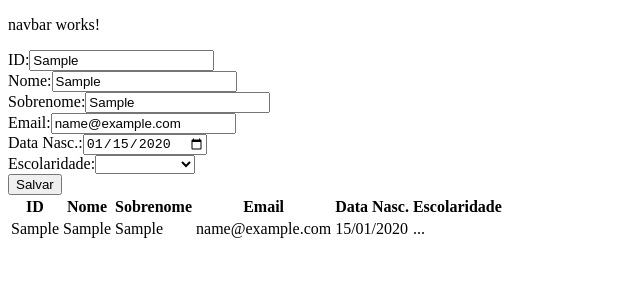
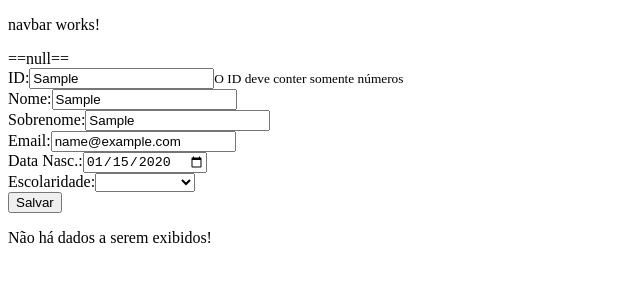
Before and after one commit to gustavo-cazarini/angular-usuarios-crud, an Angular app: page / in a window 1280 px wide. Both pictures are taken after typing "Sample", "Sample", "Sample", "name@example.com", "2020-01-15" into the empty fields and a click on the button "Salvar". Shown: the top 300 px of the page, without its empty margins (0-640 px from the left). Built offline with nearby package versions, Linux system fonts and the light colour scheme.

Commit message:
feat: form validation

```diff
--- a/src/app/usuario/formulario/formulario.component.html
+++ b/src/app/usuario/formulario/formulario.component.html
@@ -1,16 +1,38 @@
+
 <form [formGroup]="formUsuario" (ngSubmit)="salvaDados()">
+    =={{formUsuario.controls.dataNascimento.errors | json }}==
     <div>
         <div>
             <label>ID:</label>
             <input type="text" formControlName="id" />
+            @if (formUsuario.controls.id.invalid && (formUsuario.controls.id.touched || formUsuario.controls.id.dirty)) {
+                @if (formUsuario.controls.id.getError('required')) {
+                    <small class="form--msg-invalido">É necessário informar o ID</small>
+                }
+                @if (formUsuario.controls.id.getError('pattern')) {
+                    <small>O ID deve conter somente números</small>
+                }
+            }
         </div>
+
         <div>
             <label>Nome:</label>
             <input type="text" formControlName="nome" />
+            @if (formUsuario.controls.nome.invalid && (formUsuario.controls.nome.touched || formUsuario.controls.nome.dirty)) {
+                @if (formUsuario.controls.nome.getError('required')) {
+                    <small class="form--msg-invalido">É necessário informar o nome</small>
+                }
+            }
         </div>
+
         <div>
             <label>Sobrenome:</label>
             <input type="text" formControlName="sobrenome" />
+            @if (formUsuario.controls.sobrenome.invalid && (formUsuario.controls.sobrenome.touched || formUsuario.controls.sobrenome.dirty)) {
+                @if(formUsuario.controls.sobrenome.getError('required')) {
+                    <small>É necessário informar o sobrenome</small>
+                }
+            }
         </div>
     </div>
 
@@ -18,10 +40,26 @@
         <div>
             <label>Email:</label>
             <input type="email" formControlName="email" />
+            @if (formUsuario.controls.email.invalid && (formUsuario.controls.email.touched || formUsuario.controls.email.dirty)) {
+                @if(formUsuario.controls.email.getError('required')) {
+                    <small>É necessário informar o email</small>
+                }
+                @if(formUsuario.controls.email.getError('email')) {
+                    <small>O email está em um formato inválido</small>
+                }
+            }
         </div>
         <div>
             <label>Data Nasc.:</label>
             <input type="date" formControlName="dataNascimento" />
+            @if (formUsuario.controls.dataNascimento.invalid && (formUsuario.controls.dataNascimento.touched || formUsuario.controls.dataNascimento.dirty)) {
+                @if(formUsuario.controls.dataNascimento.getError('required')) {
+                    <small>É necessário informar a data de nascimento</small>
+                }
+                @if(formUsuario.controls.dataNascimento.getError('dataInvalida')) {
+                    <small>{{formUsuario.controls.dataNascimento.getError('dataInvalida')}}</small>
+                }
+            }
         </div>
         <div>
             <label>Escolaridade:</label>
@@ -31,6 +69,11 @@
                 <option value="3">Médio</option>
                 <option value="4">Superior</option>
             </select>
+            @if (formUsuario.controls.escolaridade.invalid && (formUsuario.controls.escolaridade.touched || formUsuario.controls.escolaridade.dirty)) {
+                @if(formUsuario.controls.escolaridade.getError('required')) {
+                    <small>É necessário informar a escolaridade</small>
+                }
+            }
         </div>
     </div>
 
--- a/src/app/usuario/formulario/formulario.component.ts
+++ b/src/app/usuario/formulario/formulario.component.ts
@@ -1,11 +1,18 @@
 import { Component, EventEmitter, Output } from '@angular/core';
-import { FormControl, FormGroup, ReactiveFormsModule } from '@angular/forms';
+import { AbstractControl, FormControl, FormGroup, ReactiveFormsModule, ValidationErrors, Validators } from '@angular/forms';
 import { UsuarioModel } from '../../models/usuario-model';
+import { JsonPipe } from '@angular/common';
+
+export const dataNascValidator = (control: AbstractControl) : ValidationErrors | null => {
+  let dataNasc = new Date(`${control.value} 00:00:00`);
+
+  return dataNasc >= new Date() ? { dataInvalida: 'A data de nascimento deve ser menor que a atual' } : null;
+};
 
 @Component({
   selector: 'app-formulario',
   standalone: true,
-  imports: [ReactiveFormsModule],
+  imports: [ReactiveFormsModule, JsonPipe],
   templateUrl: './formulario.component.html',
   styleUrl: './formulario.component.css'
 })
@@ -13,15 +20,24 @@ export class FormularioComponent {
   @Output() novoUsuarioEvent = new EventEmitter();
 
   formUsuario = new FormGroup({
-    id: new FormControl<number | null>(null),
-    nome: new FormControl<string | null>(null),
-    sobrenome: new FormControl<string | null>(null),
-    email: new FormControl<string | null>(null),
-    dataNascimento: new FormControl<string | null>(''),
-    escolaridade: new FormControl<number | null>(null)
+    id: new FormControl<number | null>(null, [Validators.required, Validators.pattern(/^[0-9]+$/)]),
+    nome: new FormControl<string | null>(null, Validators.required),
+    sobrenome: new FormControl<string | null>(null, Validators.required),
+    email: new FormControl<string | null>(null, [
+      Validators.required,
+      Validators.email
+    ]),
+    dataNascimento: new FormControl<string | null>(null, { validators: [dataNascValidator]}),
+    escolaridade: new FormControl<number | null>(null, Validators.required)
   });
 
   salvaDados() {
+    if (this.formUsuario.invalid) {
+      alert('erro');
+      return;
+
+    }
+
     let usuario = new UsuarioModel(
       this.formUsuario.value.id ?? 0,
       this.formUsuario.value.nome ?? '',
@@ -34,6 +50,9 @@ export class FormularioComponent {
     if(this.usuarioValido(usuario))
       this.novoUsuarioEvent.emit(usuario);
   }
+
+
+  // VALIDAÇÕES
 
   usuarioValido(usuario: UsuarioModel): boolean {
     let msgErr: string = ""
@@ -62,6 +81,5 @@ export class FormularioComponent {
       return new Date(auxDataStr);
 
     }
-
   }
 }
```
